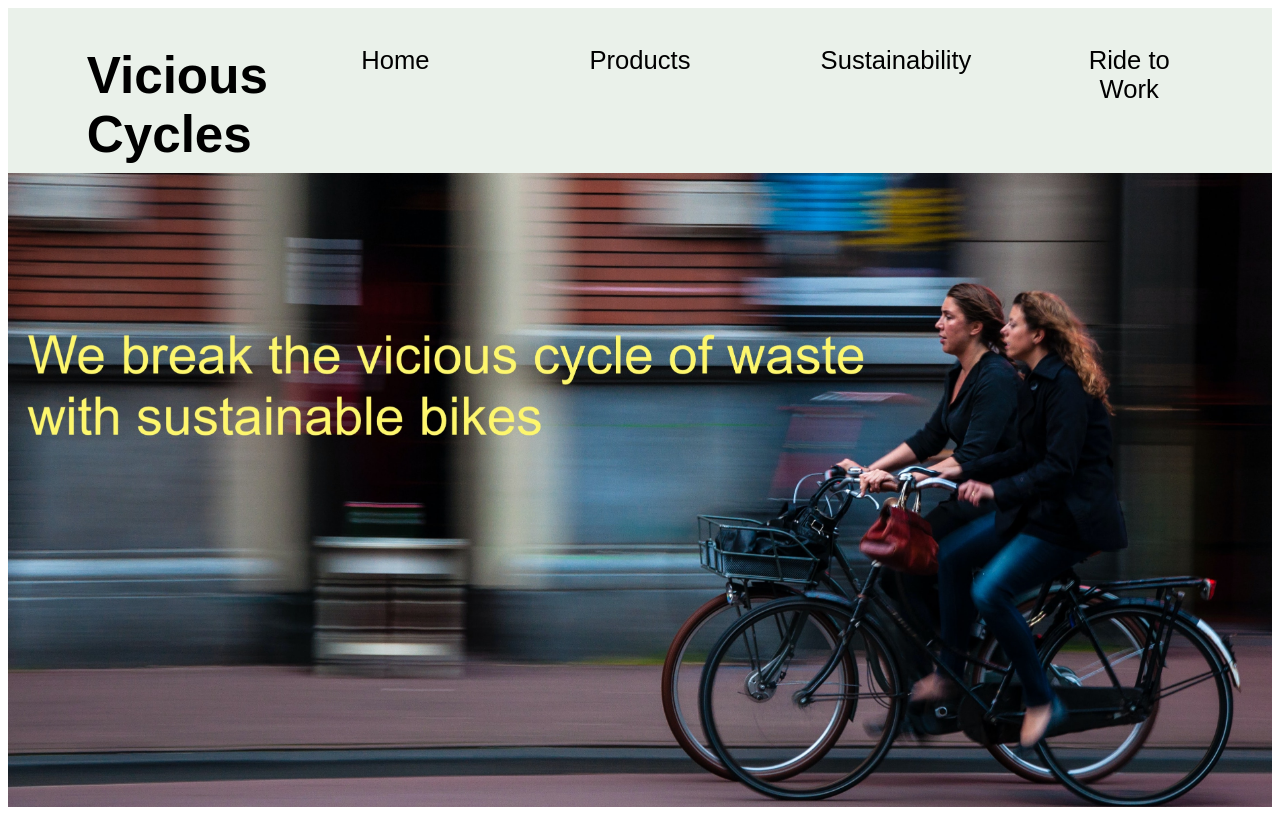
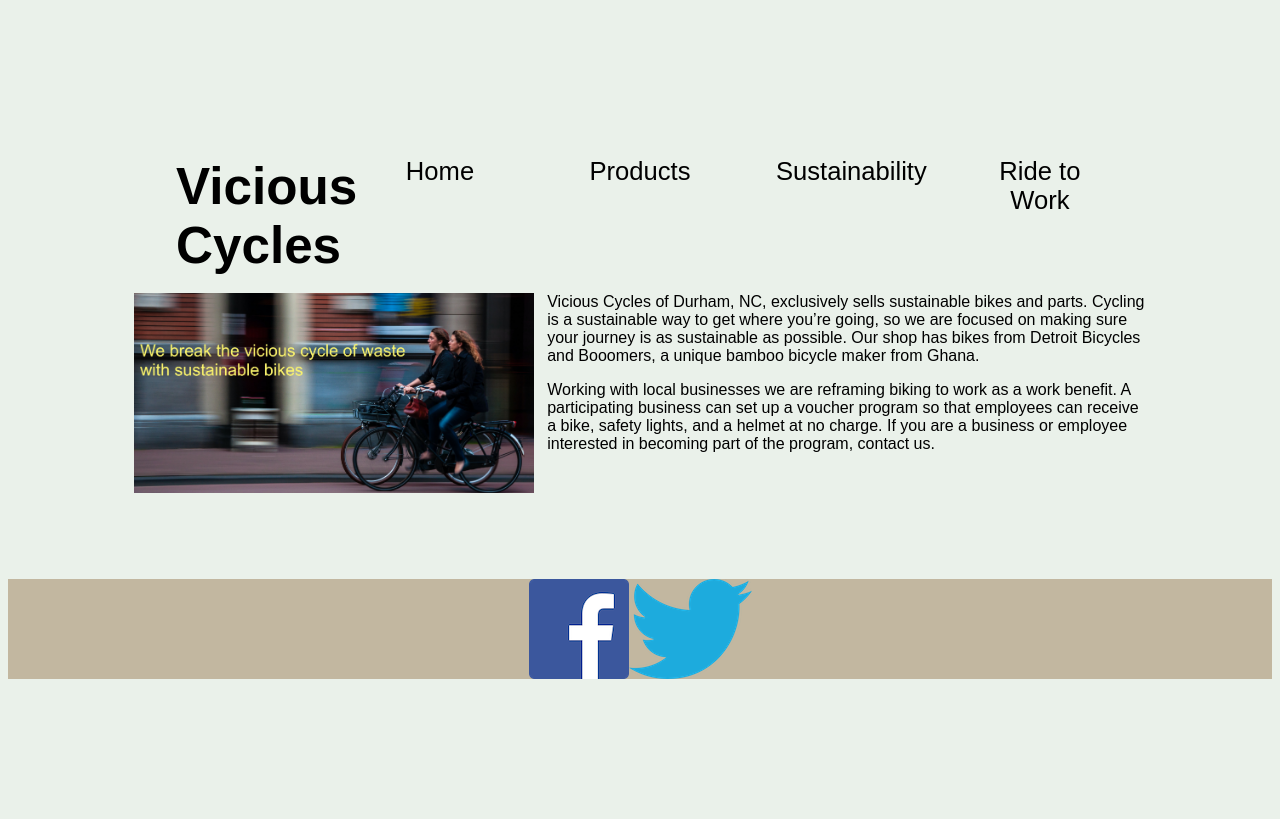
Before and after one commit to dave-a-fox/ViciousCyclesProject, a plain HTML site: page index.html in a window 1280 px wide. Drawn offline with Linux system fonts and the light colour scheme.

Commit message:
adjust image size and add copy plus social media links

```diff
--- a/index.html
+++ b/index.html
@@ -1,22 +1,33 @@
 <!DOCTYPE html>
-<html>
-    <head lang="en">
+<html  lang="en">
+    <head>
         <meta charset="utf-8">
         <title>Vicious Cycles</title>
         <link rel="stylesheet" href="styles.css">
     </head>
     <body>
-        <div>
+        <div class="top">
             <nav class="navigation">
                 <div><h2>Vicious Cycles</h2></div>
                 <div class="page-links"><a href="home/">Home</a></div>
                 <div class="page-links"><a href="products/">Products</a></div>
-                <div class="page-links"><a href="sustainability/">Sustainability</a></div>
+                <div class="page-links"><a href="https://thisbigcity.net/environmental-sustainability-and-bicycles-three-reasons-two-wheels-are-great-for-cities/" target="_blank">Sustainability</a></div>
                 <div class="page-links"><a href="ride-to-work/">Ride to Work</a></div>
+
             </nav>
             <div>
-                <img  class="about" src="images/david-marcu-Op5JMbkOqi0-unsplash.jpg">
+                <img  class="about" src="images/david-marcu-Op5JMbkOqi0-unsplash.jpg"
+                alt="Couple biking on urban street text: we break the vicious cycle of waste with sustainable bikes">
+                <p>
+                    Vicious Cycles of Durham, NC, exclusively sells sustainable bikes and parts. Cycling is a sustainable way to get where you’re going, so we are focused on making sure your journey is as sustainable as possible. Our shop has bikes from Detroit Bicycles and Booomers, a unique bamboo bicycle maker from Ghana. </p>
+<p>Working with local businesses we are reframing biking to work as a work benefit. A participating business can set up a voucher program so that employees can receive a bike, safety lights, and a helmet at no charge. If you are a business or employee interested in becoming part of the program, contact us. </p>
+
             </div>
+
+        </div>
+        <div class="footer">
+            <a href="https://www.facebook.com/" target="_blank"><img src="images/f.png" alt="facebook logo" ></a>
+            <a href="https://twitter.com/"  target="_blank"><img src="images/Twitter-Logo-PNG3.png" alt="twitter logo"></a>
         </div>
 
     </body>
--- a/styles.css
+++ b/styles.css
@@ -1,12 +1,17 @@
 body{
     font-family: Arial, Helvetica, sans-serif;
+    background-color: #eaf1ea;
+
+}
+.top{
+    margin: 10% 10% 10% 10%;
 }
 nav{
 
     display: flex;
     flex-direction: row;
     flex-wrap: nowrap;
-    background-color: #eaf1ea;
+
     justify-content:space-evenly
 }
 nav > div{
@@ -39,5 +44,18 @@ nav > div > h2{
 }
 
 .about{
-    max-width: 100%;
+    max-width: 400px;
+    float: left;
+    margin-right: 1vw;
+    margin-bottom: 2vw;
 }
+
+.footer{
+    max-height: 100px;
+    background-color: rgb(194, 183, 160);
+    display: flex;
+    justify-content: center;
+    bottom: 0;
+    width: 100%;
+    margin-top:10%;
+}
```
Also changed, not shown: images/Twitter-Logo-PNG3.png (added), images/f.png (added), 1 other file.
